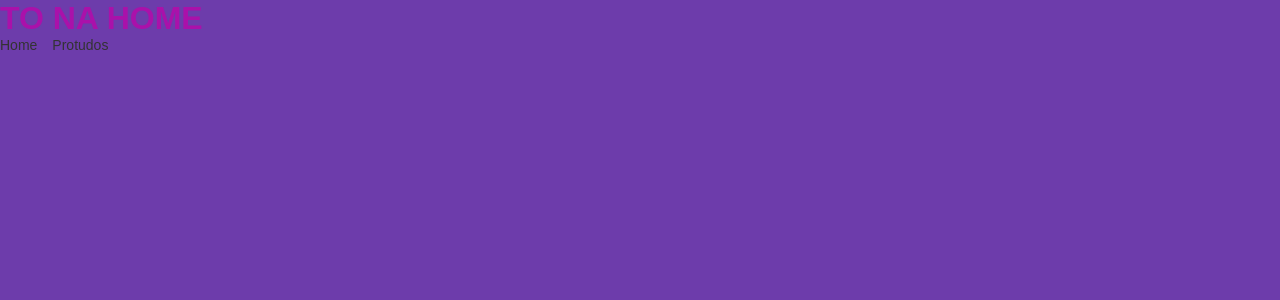
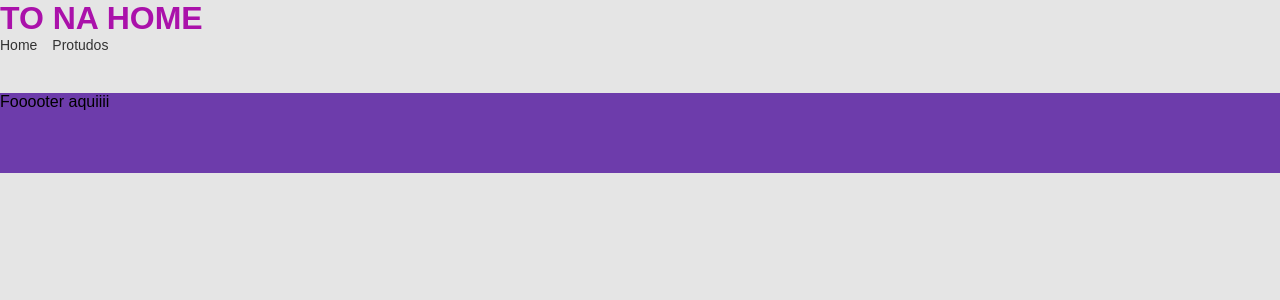
Before and after one commit to FrtsVictor/React-Ecommerce, a React (Create React App) app: page /home in a window 1280 px wide. Shown: the top 300 px of the page. Built offline with nearby package versions, Linux system fonts and the light colour scheme.

Commit message:
Component Footer

```diff
--- /dev/null
+++ b/src/components/Footer/index.js
@@ -0,0 +1,12 @@
+import React from 'react';
+import StyledFooter from './styles';
+
+const Footer = () => (
+
+  <StyledFooter>
+    <p>Fooooter aquiiii</p>
+  </StyledFooter>
+
+);
+
+export default Footer;
--- /dev/null
+++ b/src/components/Footer/styles.js
@@ -0,0 +1,8 @@
+import styled from 'styled-components';
+
+const StyledFooter = styled.div`
+    background: #6D3CAB;
+    height: 80px;
+`;
+
+export default StyledFooter;
--- a/src/components/FormCadastro/index.js
+++ b/src/components/FormCadastro/index.js
@@ -29,7 +29,7 @@ export default function FullWidthGrid() {
           <Grid container spacing={3}>
             <Grid item xs={12}>
               <Paper className={classes.paper}>
-                <TextField required id="standard-required" label="Required" defaultValue="Hello World" />
+                <h2>Bem Vindo!Precisamos do seu Cadastro para login.</h2>
               </Paper>
 
             </Grid>
--- a/src/pages/Cadastro/index.js
+++ b/src/pages/Cadastro/index.js
@@ -3,7 +3,7 @@ import FormCadastro from '../../components/FormCadastro';
 
 const Cadastro = () => (
   <>
-    <h1>HEADER</h1>
+    <h1>HEasdasdsadADER</h1>
     <FormCadastro />
 
   </>
--- a/src/pages/Home/index.js
+++ b/src/pages/Home/index.js
@@ -1,8 +1,12 @@
 import React from 'react';
 import Header from '../../components/Header';
+import Footer from '../../components/Footer';
 
 const Home = () => (
-  <Header title="TO NA HOME" />
+  <>
+    <Header title="TO NA HOME" />
+    <Footer />
+  </>
 );
 
 export default Home;
--- a/src/pages/Produto/index.js
+++ b/src/pages/Produto/index.js
@@ -23,7 +23,7 @@ const Produto = () => {
 
   return (
     <>
-      <Header title="Ecommerce" title2="asdasdasdasd" />
+      <Header title="Ecommerce" />
 
       {produto.map((pdt, index) => (
         <div key={index}>
--- a/src/styles/main.css
+++ b/src/styles/main.css
@@ -7,7 +7,7 @@
 
   body{
     font-family: sans-serif;
-    background-color: #6D3CAB;;
+    background-color: #E5E5E5;;
   }
 
   button{
```
